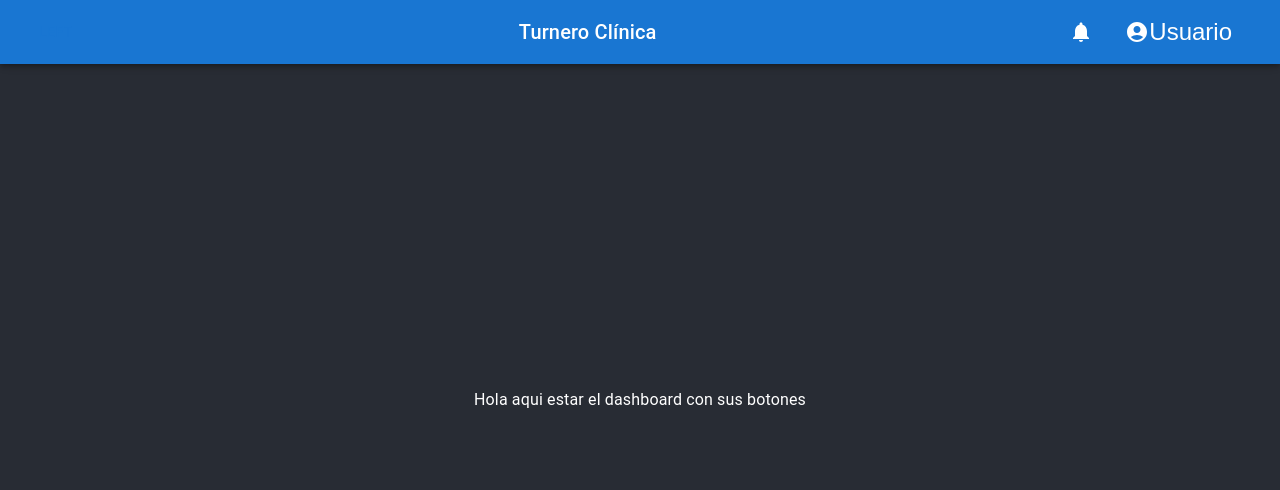
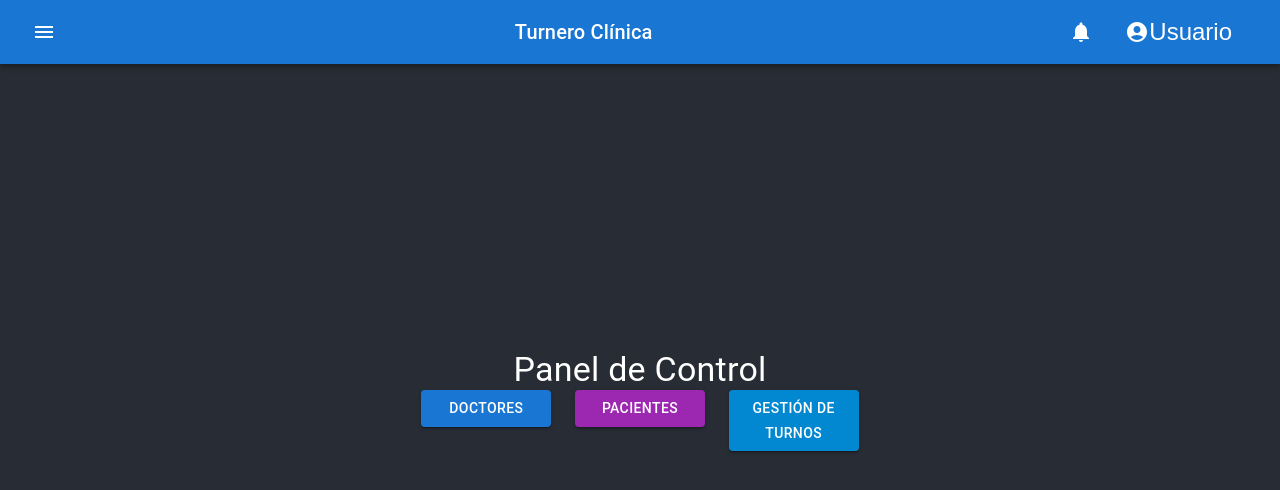
Before and after one commit to NahuelRosso/Turnero, a React (Create React App) app in the folder frotn-react/: page /dashboard in a window 1280 px wide. Shown: the top 490 px of the page. Built offline with nearby package versions, Linux system fonts and the light colour scheme.

Commit message:
Cambios para la demo 5

```diff
--- a/frotn-react/src/Routes.tsx
+++ b/frotn-react/src/Routes.tsx
@@ -8,6 +8,7 @@ import Item from "./feature/Doctor/components/itemDoctor/itemDoctor";
 import ListDoctor from "./feature/Doctor/components/listDoctor/listDoctor";
 import{ ListItems } from "./shared/Components/list-item/listItem";
 import { ReactNode } from "react";
+import { ListPaciente } from "./feature/Paciente/components/listPaciente/listPaciente";
 
 
 
@@ -27,6 +28,7 @@ export const AppRouter = () => {
           throw new Error("Function not implemented.");
         } }/>} />
         <Route path="/createPaciente" element={<CreatePaciente/>} />
+        <Route path="/Pacientes" element={<ListPaciente/>} />
 
 
       </Routes>
--- /dev/null
+++ b/frotn-react/src/feature/Paciente/components/itemPaciente/itemPAciente.tsx
@@ -0,0 +1,95 @@
+import { Delete, Edit } from "@mui/icons-material";
+import {
+  Avatar,
+  Button,
+  Dialog,
+  DialogActions,
+  DialogContent,
+  IconButton,
+  ListItemAvatar,
+  ListItemText,
+} from "@mui/material";
+import { MouseEventHandler, useState } from "react";
+import { IPaciente } from "../../model/paciente.model";
+
+type Props = {
+  paciente: IPaciente;
+  buttonAction?: boolean;
+};
+
+function ItemPaciente(props: Props) {
+
+  const [showAlert, setShowAlert] = useState(false);
+  const [isDeleteDialogOpen, setIsDeleteDialogOpen] = useState(false);
+  const [isEditDialogOpen, setIsEditDialogOpen] = useState(false);
+
+
+
+
+  const handleDelete: MouseEventHandler<HTMLButtonElement> = () => {
+    setIsDeleteDialogOpen(true);
+  };
+
+
+
+
+
+  const handleCloseEditDialog = async () => {
+    console.log(props);
+    setIsEditDialogOpen(false);
+  };
+
+  return (
+    <>
+      {" "}
+      <>
+        <ListItemAvatar>
+          <Avatar src={props.paciente.image} alt={props.paciente.name} />
+        </ListItemAvatar>
+
+        <ListItemText
+          primary={props.paciente.name}
+          secondary={`name: ${props.paciente.name}, phone: ${props.paciente.phone}`}
+        />
+        {props.buttonAction == true ? (
+          <>
+            {" "}
+            <IconButton
+              edge="end"
+              aria-label="editar"
+            //   onClick={() => handleEdit()}
+            >
+              <Edit />
+            </IconButton>
+            <IconButton edge="end" aria-label="eliminar" onClick={handleDelete}>
+              <Delete />
+            </IconButton>
+          </>
+        ) : null}
+      </>
+      {/* <DeleteDialog
+        isOpen={isDeleteDialogOpen}
+        onClose={() => setIsDeleteDialogOpen(false)}
+        onConfirm={handleDeleteConfirmed}
+        title="¿Está seguro que desea eliminar este producto?"
+        message="Se eliminará de forma permanente "
+        confirmText="Eliminar"
+        cancelText="Cancelar"
+      /> */}
+      {/* <Dialog open={isEditDialogOpen} onClose={handleCloseEditDialog}>
+        <DialogContent>
+          <FormClient
+            client={props.client}
+            onClose={() => {
+              setIsEditDialogOpen(false);
+            }}
+          />
+        </DialogContent>
+        <DialogActions>
+          <Button onClick={handleCloseEditDialog}>Cancel</Button>
+        </DialogActions>
+      </Dialog> */}
+    </>
+  );
+}
+export default ItemPaciente;
--- /dev/null
+++ b/frotn-react/src/feature/Paciente/components/listPaciente/listPaciente.tsx
@@ -0,0 +1,49 @@
+import React, { useEffect, useState } from "react";
+import ApiServicePaciente from "../../service/servicePaciente";
+
+import { ListItems } from "../../../../shared/Components/list-item/listItem";
+import ItemPaciente from "../itemPaciente/itemPAciente";
+import { IPaciente } from "../../model/paciente.model";
+
+ // Asegúrate de proporcionar la ruta correcta
+
+export const ListPaciente = () => {
+  const [pacientes, setPacientes] = useState<IPaciente[]>([]);
+  const [loading, setLoading] = useState(true);
+
+  useEffect(() => {
+    // Llamada a la API para obtener todos los pacientes
+    const fetchPacientes = async () => {
+      try {
+        const apiService = new ApiServicePaciente("http://localhost:8081"); // Reemplaza con la URL de tu API
+        const response = await apiService.getAllPaciente();
+        setPacientes(response); // Actualiza el estado con los pacientes obtenidos
+        setLoading(false); // Cambia el estado de carga a falso
+      } catch (error) {
+        console.error("Error al obtener pacientes:", error);
+        setLoading(false); // Maneja el error y cambia el estado de carga a falso
+      }
+    };
+
+    fetchPacientes(); // Llama a la función para obtener los pacientes cuando el componente se monta
+  }, []);
+
+  return (
+    <>
+      {!loading ? (
+        <ListItems
+          items={pacientes}
+          renderItem={(item: IPaciente) => (
+            <ItemPaciente paciente={item} buttonAction={true} />
+          )}
+          handleItemClick={(item: IPaciente) => {
+            console.log(item);
+            // Puedes realizar cualquier acción adicional aquí si es necesario
+          }}
+        ></ListItems>
+      ) : (
+        <div>spinner</div>
+      )}
+    </>
+  );
+};
--- a/frotn-react/src/feature/Paciente/service/servicePaciente.tsx
+++ b/frotn-react/src/feature/Paciente/service/servicePaciente.tsx
@@ -4,6 +4,9 @@ import { IPaciente } from "../model/paciente.model";
 
 
 class ApiServicePaciente {
+    static getAllPaciente() {
+        throw new Error("Method not implemented.");
+    }
     private baseUrl: string;
 
     constructor(baseUrl: string) {
@@ -18,9 +21,9 @@ public async createPaciente(paciente: IPaciente): Promise<any> {
       throw new Error((error as AxiosError).message);
     }
   }
-  public async getAllDoctor(): Promise<any> {
+  public async getAllPaciente(): Promise<any> {
     try {
-      const response: AxiosResponse<any> = await axios.get(`${this.baseUrl}/getAll`);
+      const response: AxiosResponse<any> = await axios.get(`${this.baseUrl}/getAllPaciente`);
       return response.data;
     } catch (error) {
       throw new Error((error as AxiosError).message);
--- a/frotn-react/src/feature/paciente/model/paciente.model.tsx
+++ b/frotn-react/src/feature/paciente/model/paciente.model.tsx
@@ -1,5 +1,4 @@
 export interface IPaciente{
-    HomeAddress: string;
     id: string;
     name: string;
     surname: string;
--- a/frotn-react/src/pages/dashboard/dashboard.tsx
+++ b/frotn-react/src/pages/dashboard/dashboard.tsx
@@ -1,16 +1,57 @@
 import React from 'react'
 
 import NavBar from '../../shared/Components/NavBar/NavBar'
-import { Typography } from '@mui/material'
+import { Button, Grid, Link, Paper, Typography } from '@mui/material'
 
 
 export default function Dashboard() {
   return(
     <div>
       <NavBar></NavBar>
-    <Typography>
-      Hola aqui estar el dashboard con sus botones
-    </Typography>
+      <Typography variant="h4" >
+        Panel de Control
+      </Typography>
+      <Grid container spacing={3}>
+        <Grid item xs={12} sm={6} md={4}>
+          <Link> {/* Ajustar la ruta según tu enrutamiento */}
+            <Button
+              variant="contained"
+              color="primary"
+              fullWidth
+              href='createDoctor'
+
+            >
+              Doctores
+            </Button>
+          </Link>
+        </Grid>
+        <Grid item xs={12} sm={6} md={4}>
+          <Link> {/* Ajustar la ruta según tu enrutamiento */}
+            <Button
+              variant="contained"
+              color="secondary"
+              fullWidth
+              href='/Pacientes'
+            >
+              Pacientes
+            </Button>
+          </Link>
+        </Grid>
+        <Grid item xs={12} sm={6} md={4}>
+          <Link> {/* Ajustar la ruta según tu enrutamiento */}
+            <Button
+              variant="contained"
+              color="info"
+              fullWidth
+
+            >
+              Gestión de Turnos
+            </Button>
+          </Link>
+        </Grid>
+      </Grid>
+
+
     </div>
 
   )
--- a/frotn-react/src/shared/Components/NavBar/Drawer.tsx
+++ b/frotn-react/src/shared/Components/NavBar/Drawer.tsx
@@ -10,6 +10,8 @@ import ListItemIcon from '@mui/material/ListItemIcon';
 import ListItemText from '@mui/material/ListItemText';
 import InboxIcon from '@mui/icons-material/MoveToInbox';
 import MailIcon from '@mui/icons-material/Mail';
+import { IconButton } from '@mui/material';
+import MenuIcon from '@mui/icons-material/Menu';
 
 type Anchor = 'top' | 'left' | 'bottom' | 'right';
 
@@ -68,7 +70,12 @@ export default function TemporaryDrawer() {
     <div>
       {(['left'] as const).map((anchor) => (
         <React.Fragment key={anchor}>
-          <Button onClick={toggleDrawer(anchor, true)}>{anchor}</Button>
+          <IconButton // Agregar el botón de hamburguesa aquí
+            onClick={toggleDrawer(anchor, true)}
+            sx={{ mr: 2, color:"white" }} // Ajusta los estilos según tus preferencias
+          >
+            <MenuIcon />
+          </IconButton>
           <Drawer
             anchor={anchor}
             open={state[anchor]}
--- a/frotn-react/src/shared/Components/NavBar/NavBar.tsx
+++ b/frotn-react/src/shared/Components/NavBar/NavBar.tsx
@@ -1,18 +1,14 @@
-import React, { useState } from 'react'
+import { useState } from 'react'
 import AppBar from '@mui/material/AppBar';
 import Toolbar from '@mui/material/Toolbar';
 import IconButton from '@mui/material/IconButton';
 import Typography from '@mui/material/Typography';
-import InputBase from '@mui/material/InputBase';
-import SearchIcon from '@mui/icons-material/Search';
 import AccountCircleIcon from '@mui/icons-material/AccountCircle';
-import SettingsIcon from '@mui/icons-material/Settings';
-import MenuIcon from '@mui/icons-material/Menu';
-import { Alert, Avatar, Menu, MenuItem } from '@mui/material';
+import { Alert, Menu, MenuItem } from '@mui/material';
 import Snackbar from '@mui/material/Snackbar';
-import MuiAlert, { AlertProps } from '@mui/material/Alert';
 import NotificationsIcon from '@mui/icons-material/Notifications';
 import TemporaryDrawer from './Drawer';
+import { useNavigate } from 'react-router-dom';
 
 const navItems = ['Inicio', 'Turno', 'Historial Clínica', 'Crear Registro', 'Profesionales', 'Administradores', 'Informaciones'];
 
@@ -28,13 +24,14 @@ export default function NavBar() {
   const handleMenuClose = () => {
     setAnchorEl1(null);
   };
-
+  const navigate = useNavigate();
   //usuario
   const [anchorEl2, setAnchorEl2] = useState(null);
   const handleUsuarioClick = (event: any) => {
     setAnchorEl2(event.currentTarget);
   };
   const handleUsuarioClose = () => {
+    navigate("/");
     setAnchorEl2(null);
   };
 
```
Also changed, not shown: frotn-react/src/pages/Pacientes/Infopaciente.tsx (+6 -24 lines).
